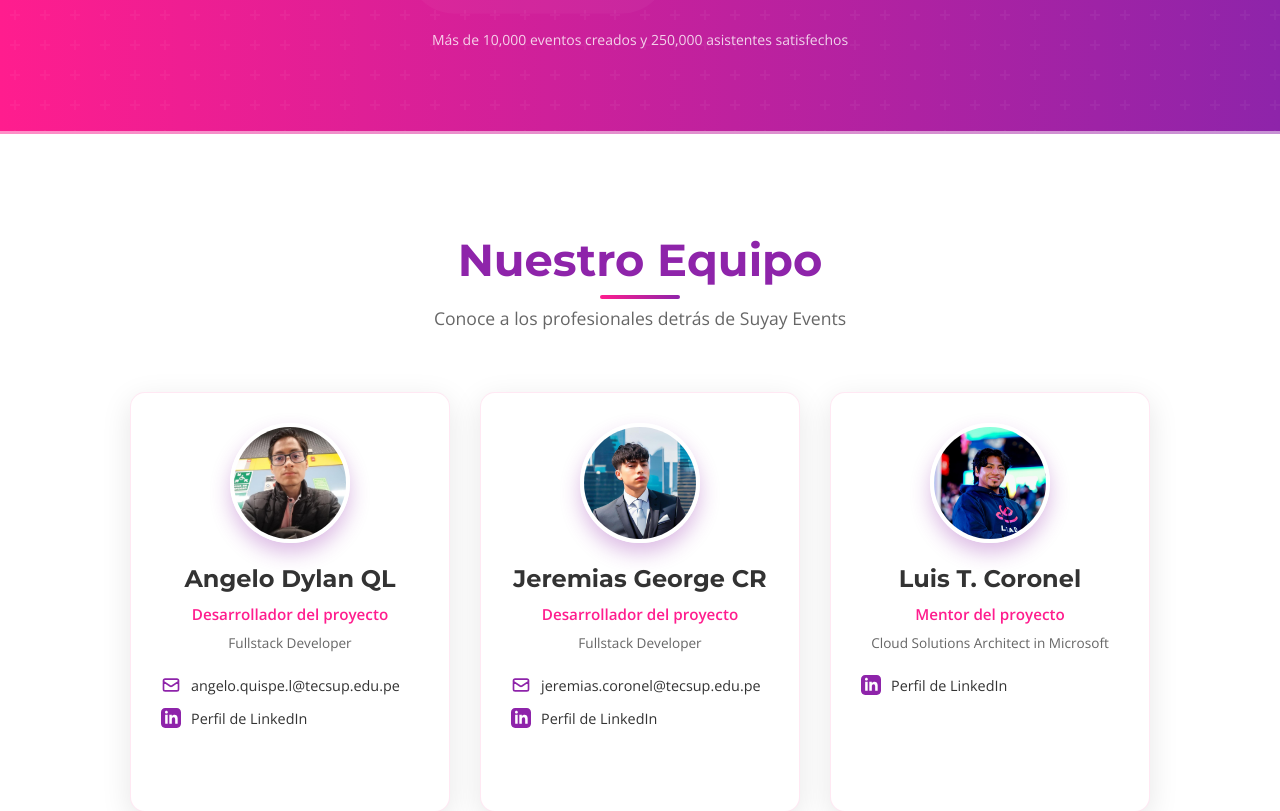
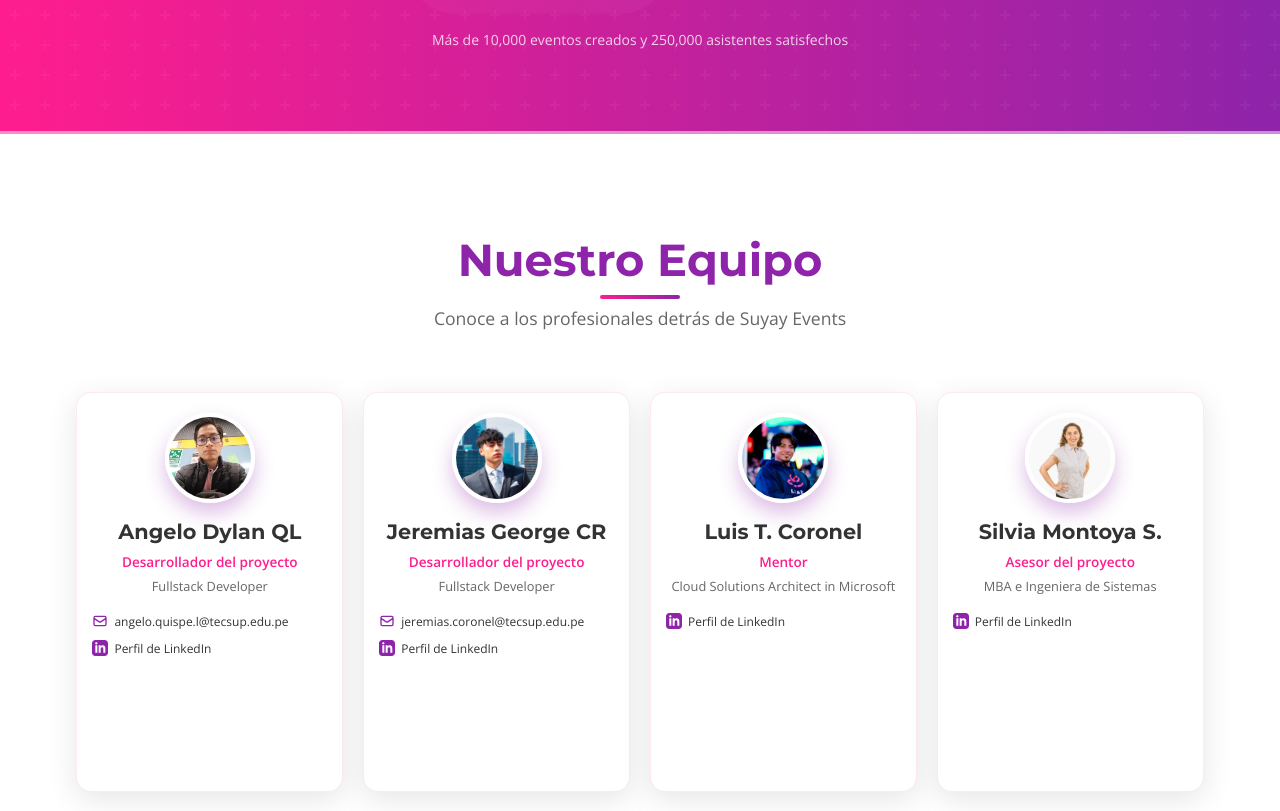
Before and after one commit to DylanQL/landing-page-SUYAY-EVENT, a React (Vite) app: page / in a window 1280 px wide. Shown: the part 5580-6391 px from the top of the page. Built offline with nearby package versions, Linux system fonts and the light colour scheme.

Commit message:
Añadiendo asesor de tesis

```diff
--- a/src/components/Contact.css
+++ b/src/components/Contact.css
@@ -2,6 +2,7 @@
   padding: 100px 0;
   background-color: #FFFFFF;
   position: relative;
+  overflow: hidden;
 }
 
 .contact-section::before {
@@ -60,31 +61,36 @@
   display: flex;
   flex-wrap: wrap;
   justify-content: center;
-  gap: 30px;
+  gap: 20px;
   margin-bottom: 30px;
   padding-bottom: 40px;
+  width: 100%;
+  max-width: 1200px;
+  margin-left: auto;
+  margin-right: auto;
 }
 
 .member-card {
   background-color: #fff;
   border-radius: 15px;
-  padding: 30px;
+  padding: 20px 15px;
   width: 100%;
-  max-width: 320px;
-  min-height: 420px;
+  max-width: 23%;
+  min-height: 400px;
   box-shadow: 0 8px 30px rgba(0, 0, 0, 0.1);
   display: flex;
   flex-direction: column;
   align-items: center;
   transition: transform 0.3s ease, box-shadow 0.3s ease;
   border: 1px solid rgba(255, 29, 142, 0.1);
+  margin-bottom: 20px;
 }
 
 .member-avatar {
-  width: 120px;
-  height: 120px;
+  width: 90px;
+  height: 90px;
   border-radius: 50%;
-  margin-bottom: 20px;
+  margin-bottom: 15px;
   box-shadow: 0 10px 20px rgba(142, 36, 170, 0.3);
   border: 4px solid #fff;
   overflow: hidden;
@@ -103,28 +109,44 @@
   transform: scale(1.1);
 }
 
+.avatar-initials {
+  width: 100%;
+  height: 100%;
+  display: flex;
+  align-items: center;
+  justify-content: center;
+  background: linear-gradient(135deg, #FF1D8E, #8E24AA);
+  font-family: 'Montserrat', sans-serif;
+  font-weight: 700;
+  font-size: 1.8rem;
+  color: white;
+}
+
 .member-card h3 {
   font-family: 'Montserrat', sans-serif;
   font-weight: 700;
-  font-size: 1.5rem;
-  margin-bottom: 8px;
+  font-size: 1.3rem;
+  margin-bottom: 6px;
   color: #333333;
+  text-align: center;
 }
 
 .member-role {
   color: #FF1D8E;
   font-family: 'Open Sans', sans-serif;
   font-weight: 600;
-  font-size: 0.95rem;
-  margin-bottom: 5px;
+  font-size: 0.85rem;
+  margin-bottom: 3px;
+  text-align: center;
 }
 
 .member-job-title {
   color: #666;
   font-family: 'Open Sans', sans-serif;
-  font-size: 0.85rem;
-  margin-bottom: 20px;
+  font-size: 0.8rem;
+  margin-bottom: 15px;
   text-align: center;
+  padding: 0 5px;
 }
 
 .member-contact {
@@ -134,21 +156,22 @@
 .contact-item {
   display: flex;
   align-items: center;
-  margin-bottom: 10px;
+  margin-bottom: 8px;
 }
 
 .contact-item .icon {
-  width: 20px;
-  height: 20px;
-  margin-right: 10px;
+  width: 16px;
+  height: 16px;
+  margin-right: 6px;
   color: #8E24AA;
+  flex-shrink: 0;
 }
 
 .contact-item a {
   color: #333333;
   text-decoration: none;
   font-family: 'Open Sans', sans-serif;
-  font-size: 0.9rem;
+  font-size: 0.75rem;
   transition: color 0.3s ease;
 }
 
@@ -227,13 +250,32 @@
   transition: transform 0.3s ease, box-shadow 0.3s ease;
 }
 
-@media (max-width: 768px) {
+@media (max-width: 1200px) {
   .team-members {
     gap: 20px;
   }
 
   .member-card {
+    max-width: 48%;
+    flex: 0 0 48%;
+    min-height: 350px;
+  }
+}
+
+@media (min-width: 992px) and (max-width: 1200px) {
+  .contact-section .container {
+    max-width: 950px;
+  }
+}
+
+@media (max-width: 768px) {
+  .team-members {
+    gap: 15px;
+  }
+
+  .member-card {
     max-width: 100%;
+    flex: 0 0 100%;
   }
 
   .contact-info,
--- a/src/components/Contact.jsx
+++ b/src/components/Contact.jsx
@@ -28,10 +28,17 @@ const Contact = () => {
     },
     {
       name: "Luis T. Coronel",
-      role: "Mentor del proyecto",
+      role: "Mentor",
       jobTitle: "Cloud Solutions Architect in Microsoft",
       linkedin: "https://www.linkedin.com/in/luis-t-coronel/",
       image: "/Luis_TC.jpeg"
+    },
+    {
+      name: "Silvia Montoya S.",
+      role: "Asesor del proyecto",
+      jobTitle: "MBA e Ingeniera de Sistemas",
+      linkedin: "https://www.linkedin.com/in/silviammontoyas/",
+      image: "/SILVIA_MONTOYA S.jpeg"
     }
   ];
 
@@ -59,7 +66,13 @@ const Contact = () => {
               whileHover={{ y: -10, boxShadow: "0px 10px 20px rgba(142, 36, 170, 0.2)" }}
             >
               <div className="member-avatar">
-                <img src={member.image} alt={member.name} />
+                {member.image && !member.useInitials ? (
+                  <img src={member.image} alt={member.name} />
+                ) : (
+                  <div className="avatar-initials">
+                    {member.name.split(' ').slice(0, 2).map(name => name[0]).join('')}
+                  </div>
+                )}
               </div>
               <h3>{member.name}</h3>
               <p className="member-role">{member.role}</p>
```
Also changed, not shown: public/SILVIA_MONTOYA S.jpeg (added).
